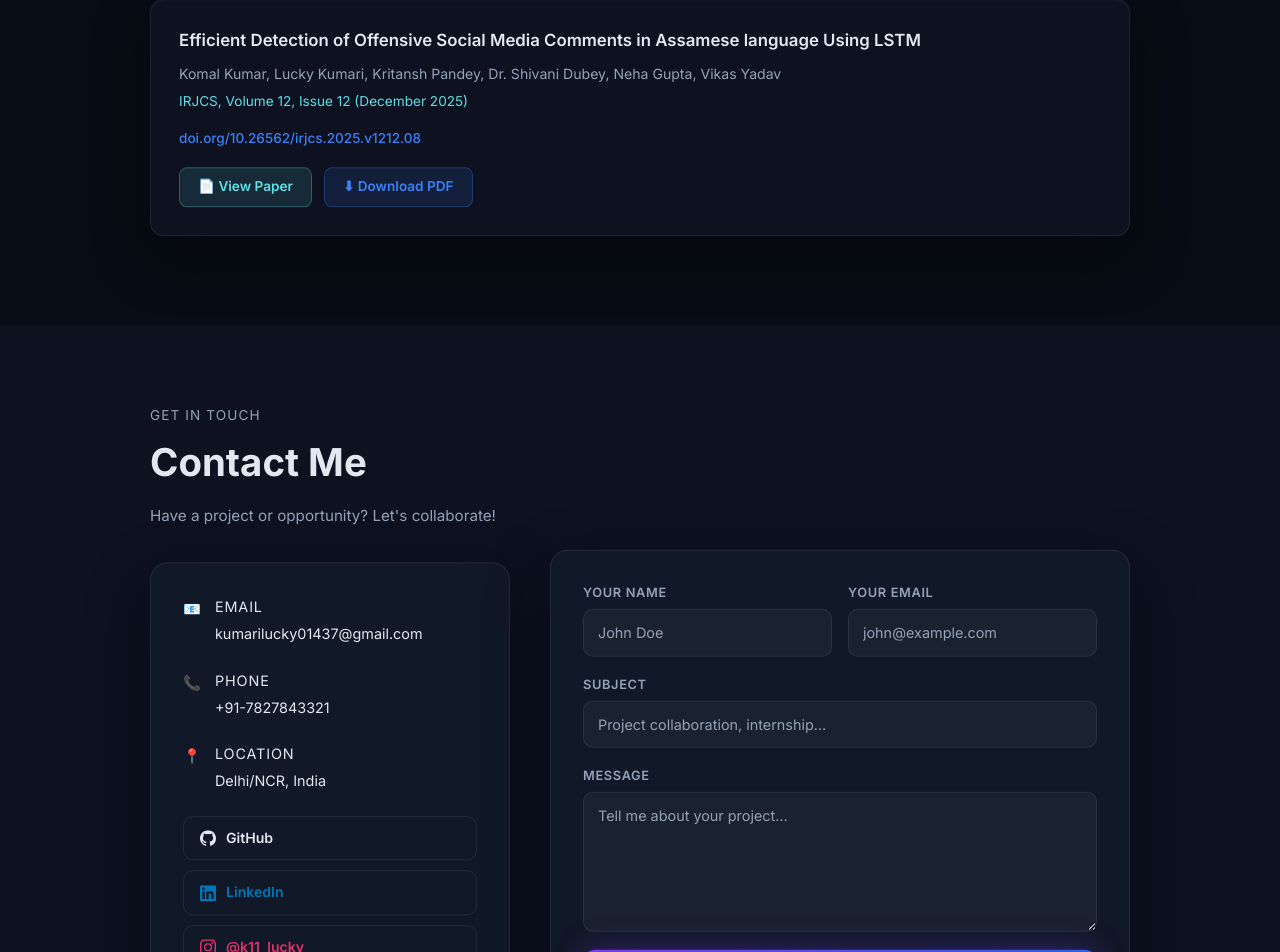
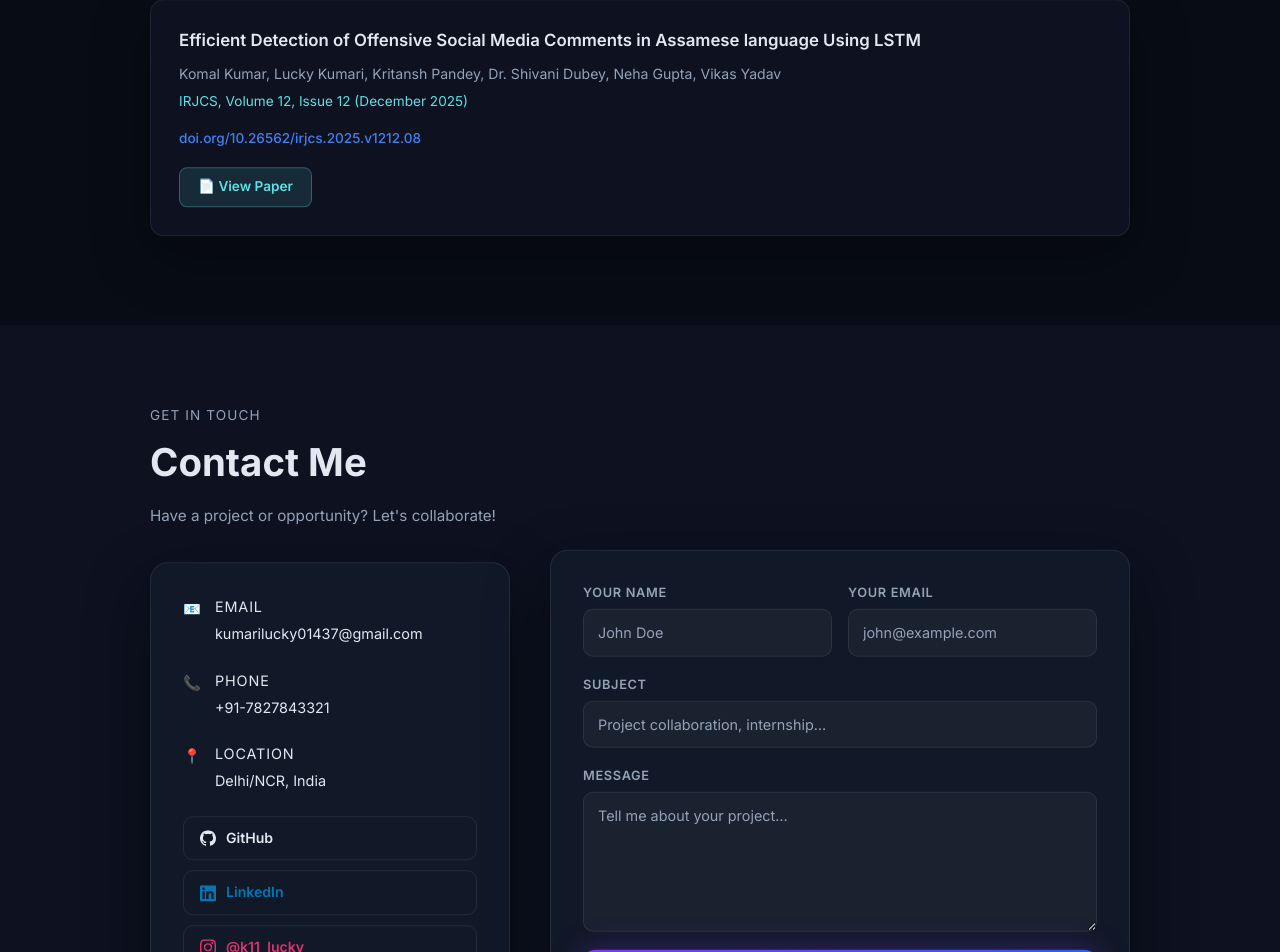
Before and after one commit to luckylucky110507/portfolio, a React (Vite) app: page / in a window 1280 px wide. Shown: the part 6819-7771 px from the top of the page. Built offline with nearby package versions, Linux system fonts and the light colour scheme.

Commit message:
Update App.jsx
Removed the download link for the research paper PDF.

```diff
--- a/src/App.jsx
+++ b/src/App.jsx
@@ -813,7 +813,6 @@ export default function App() {
               <a href="https://doi.org/10.26562/irjcs.2025.v1212.08" className="research-doi" target="_blank" rel="noreferrer">doi.org/10.26562/irjcs.2025.v1212.08</a>
               <div className="research-pdf-btns">
                 <a href="/research_paper.pdf" target="_blank" rel="noreferrer" className="btn-pdf-view">📄 View Paper</a>
-                <a href="/research_paper.pdf" download="Lucky_Kumari_Research_Paper.pdf" className="btn-pdf-download">⬇ Download PDF</a>
               </div>
             </div>
           </Reveal>
```
